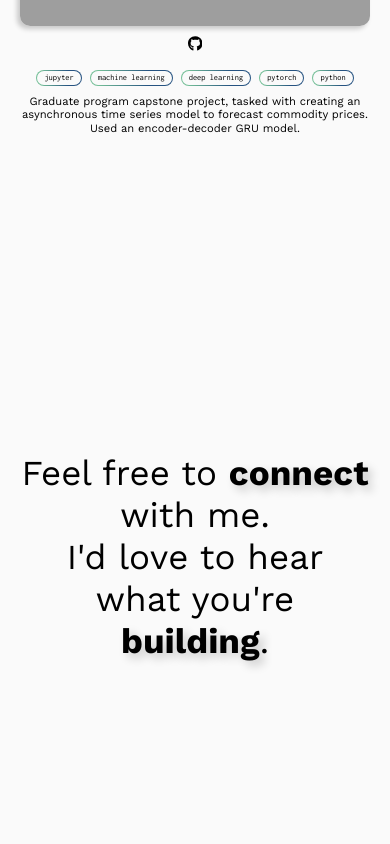
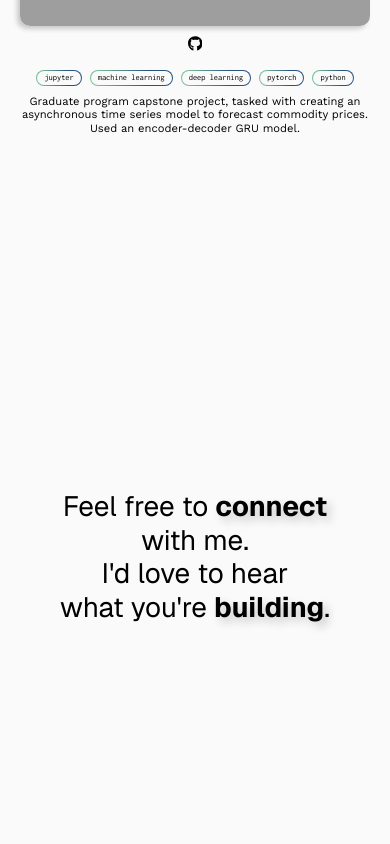
Before and after one commit to petersim1/portfolio, a Next.js app: page / in a window 390 px wide. Shown: the part 7080-7924 px from the top of the page. Built offline with nearby package versions, Linux system fonts and the light colour scheme; grey boxes are pictures that could not be loaded.

Commit message:
add xl text type

```diff
--- a/app/_components/Section/Contact/index.tsx
+++ b/app/_components/Section/Contact/index.tsx
@@ -1,24 +1,25 @@
-import classNames from "classnames";
-
+import { Text, TextShadow } from "@/_components/elements/Text";
 import styles from "./styled.module.css";
-import { worksans } from "@/_lib/fonts";
 
 export default (): JSX.Element => {
   return (
     <section className="h_100" id="contact" data-offset-top={0} data-offset-bottom={0}>
-      <div className={classNames(styles.content, worksans.className)}>
-        <div className={styles.wrapper}>
-          <div className={styles.title}>
-            <p>
-              Feel free to <b>connect</b>
-              <br />
-              with me. <br className={styles.break_mobile} />
-              I'd love to hear
-              <br />
-              what you're <b>building</b>.
-            </p>
-          </div>
-        </div>
+      <div className={styles.wrapper}>
+        <Text size="xl">
+          Feel free to{" "}
+          <b>
+            <TextShadow>connect</TextShadow>
+          </b>
+          <br />
+          with me. <br className={styles.break_mobile} />
+          I'd love to hear
+          <br />
+          what you're{" "}
+          <b>
+            <TextShadow>building</TextShadow>
+          </b>
+          .
+        </Text>
       </div>
     </section>
   );
--- a/app/_components/Section/Contact/styled.module.css
+++ b/app/_components/Section/Contact/styled.module.css
@@ -1,21 +1,12 @@
-.content {
+.wrapper {
+  display: flex;
+  align-items: center;
+  justify-content: center;
+  text-align: center;
+  flex-wrap: wrap;
   height: 100%;
   width: 100%;
-  display: flex;
-  flex-direction: column;
-  justify-content: center;
-  align-items: center;
-  text-align: center;
 }
-
-.wrapper {
-  width: fit-content;
-  display: flex;
-  flex-direction: column;
-  align-items: center;
-  gap: 3rem;
-}
-
 
 .title p {
  font-size: 2.5rem;
--- a/app/_components/Section/Projects/styled.module.css
+++ b/app/_components/Section/Projects/styled.module.css
@@ -21,7 +21,7 @@
 }
 
 .project {
-  width: clamp(320px, 100%, 1000px);
+  width: clamp(320px, 100%, 800px);
   display: flex;
   flex-direction: column;
   align-items: center;
--- a/app/_components/elements/Text/index.tsx
+++ b/app/_components/elements/Text/index.tsx
@@ -49,6 +49,7 @@ export const Text = ({
         [styled.text_sm]: size == "sm",
         [styled.text_md]: size == "md",
         [styled.text_lg]: size == "lg",
+        [styled.text_xl]: size == "xl",
       })}
     >
       {children}
--- a/app/_components/elements/Text/styled.module.css
+++ b/app/_components/elements/Text/styled.module.css
@@ -39,3 +39,7 @@
 .text_lg {
   font-size: 1.2rem;
 }
+
+.text_xl {
+  font-size: 2rem;
+}
```
